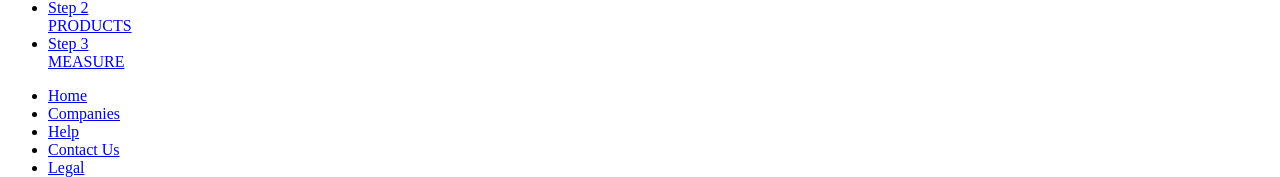
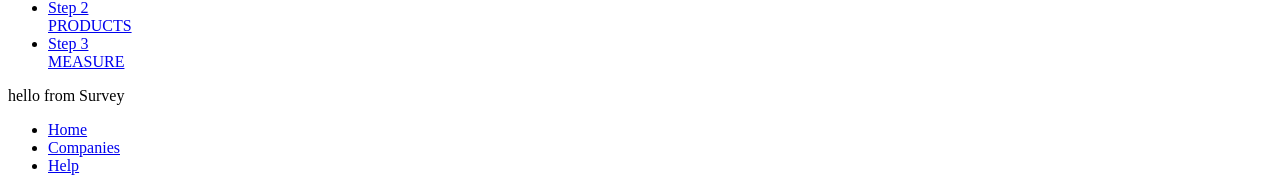
Before and after one commit to cbvargas5/Accu-Hemp, a React app: page /dose/survey in a window 1280 px wide. Shown: the part 489-666 px from the top of the page. Built offline with nearby package versions, Linux system fonts and the light colour scheme; the HTML template or start-up script is replaced by a standard one.

Commit message:
added routes

```diff
--- a/client/src/components/App.jsx
+++ b/client/src/components/App.jsx
@@ -13,6 +13,7 @@ import Footer from './Footer.jsx';
 import FeatureNav from './FeatureNav.jsx';
 import { BrowserRouter, Switch, Route } from 'react-router-dom';
 import Estimator from './pages/Dose/Estimator/Estimator.jsx';
+import Survey from './pages/Dose/Survey/Survey.jsx';
 import FinderQuiz from './pages/Products/Quiz/FinderQuiz.jsx';
 import MeasureQuiz from './pages/Measure/MeasureQuiz.jsx';
 
@@ -34,6 +35,7 @@ class App extends React.Component {
               <Route path="/" exact component={Homepage} />
               <Route path="/dose" exact component={DosePage} />
               <Route path="/dose/estimator" component={Estimator} />
+              <Route path="/dose/survey" component={Survey} />
               <Route path="/products" exact component={ProductsPage} />
               <Route path="/products/finder-quiz" component={FinderQuiz} />
               <Route path="/measure" exact component={MeasurePage} />
```
